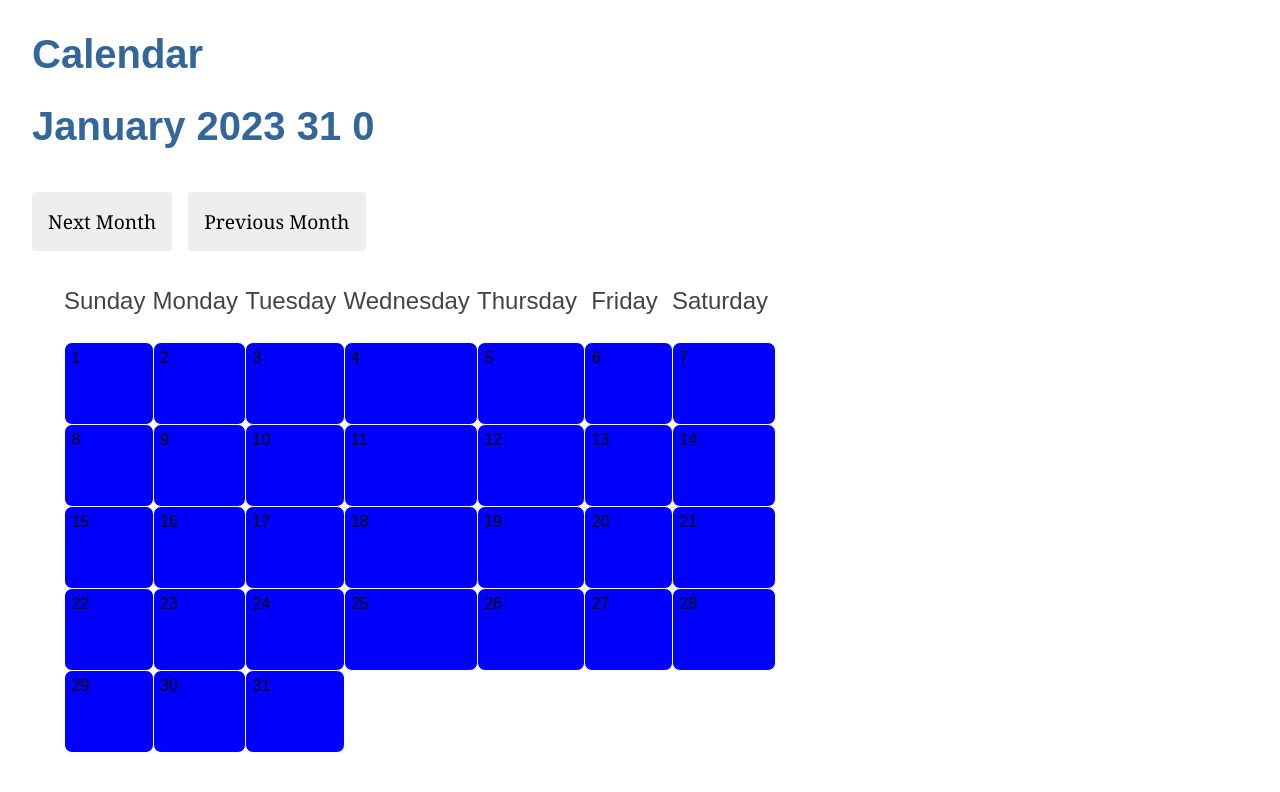
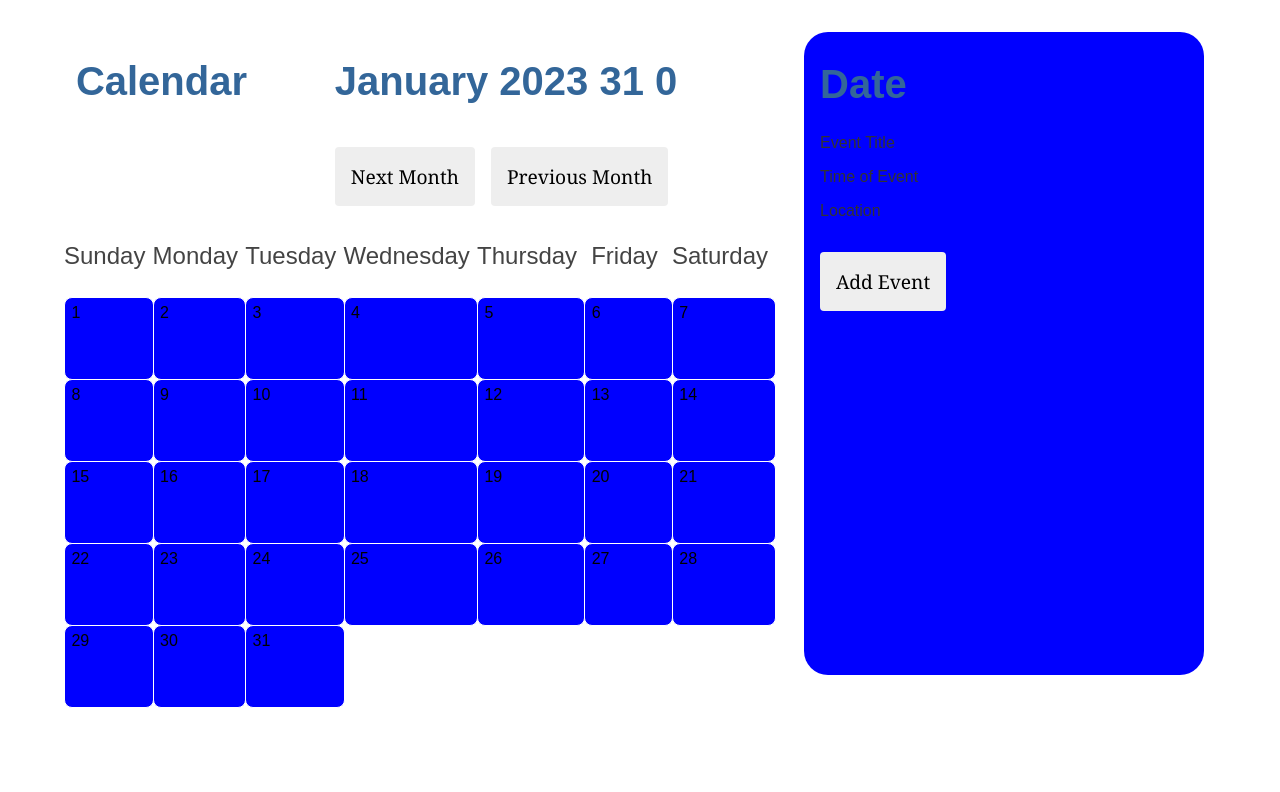
Before and after one commit to Gbell26/Calendar-App, an Angular app in the folder angular-calendar/: page / in a window 1280 px wide. Shown: the top 792 px of the page. Built offline with nearby package versions, Linux system fonts and the light colour scheme.

Commit message:
Event Window added

```diff
--- a/angular-calendar/src/app/app.component.css
+++ b/angular-calendar/src/app/app.component.css
@@ -0,0 +1,5 @@
+.parent{
+    display: flex;
+    flex-flow: row wrap;
+    justify-content: space-around;
+}
--- a/angular-calendar/src/app/app.component.html
+++ b/angular-calendar/src/app/app.component.html
@@ -1,3 +1,5 @@
-<h1>{{title}}</h1>
-<app-calendar-component></app-calendar-component>
+<div class="parent"><h1>{{title}}</h1>
+    <app-calendar-component></app-calendar-component>
+    <app-day-component></app-day-component>
+</div>
 <router-outlet></router-outlet>
--- a/angular-calendar/src/app/day-component/day-component.component.css
+++ b/angular-calendar/src/app/day-component/day-component.component.css
@@ -1,16 +1,9 @@
-.day-container{
-    text-align: center;
-    color:black;
-    position: relative;
-    width:100%;
-    height:100%;
+.event-container{
+    padding-top:.2rem;
+    padding-left:1rem;
+    margin-left: 2rem;
     background-color: blue;
-    margin: 0;
-    border: solid;
-    border-color: white;
-    border-radius:.5rem;
-    border-width: .5px;
+    width:30vw;
+    height:80vh;
+    border-radius: 1.5rem;
 }
-.day-container:hover{
-    cursor:pointer;
-}
--- a/angular-calendar/src/app/day-component/day-component.component.html
+++ b/angular-calendar/src/app/day-component/day-component.component.html
@@ -1 +1,9 @@
-<div class="day-container"></div>
+<div class="event-container">
+    <h1>Date</h1>
+    <div>
+    <p>Event Title</p>
+    <p>Time of Event</p>
+    <p>Location</p>
+    </div>
+    <button>Add Event</button>
+</div>
```
